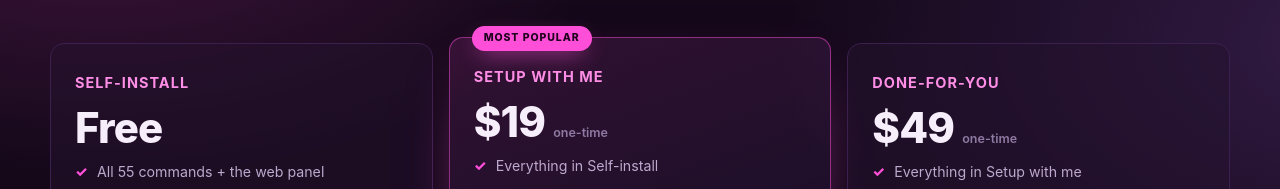
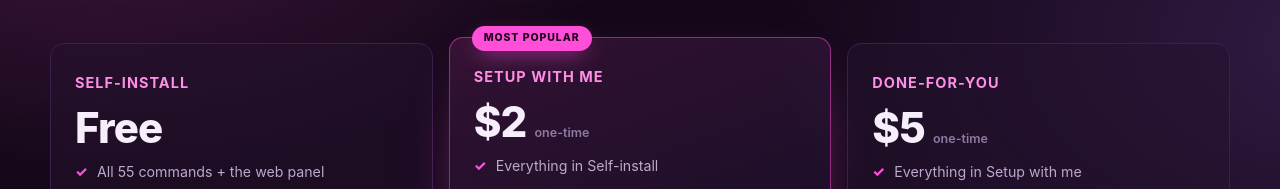
Before and after one commit to sherowhayden-maker/sherowhayden-maker.github.io, a plain HTML site: page index.html in a window 1280 px wide. Shown: the part 7237-7426 px from the top of the page. Drawn offline with Linux system fonts and the light colour scheme.

Commit message:
pricing: cut setup to \ and done-for-you to \ to match the 1-2 dollar realm bot market

```diff
--- a/index.html
+++ b/index.html
@@ -819,7 +819,7 @@ footer { border-top: 1px solid var(--line); padding: 38px 0 54px; margin-top: 30
       <div class="price-card hot">
         <div class="badge">Most popular</div>
         <div class="pname">Setup with me</div>
-        <div class="pprice">$19<span>one-time</span></div>
+        <div class="pprice">$2<span>one-time</span></div>
         <ul>
           <li>Everything in Self-install</li>
           <li>Live install session — running in ~30 min</li>
@@ -830,7 +830,7 @@ footer { border-top: 1px solid var(--line); padding: 38px 0 54px; margin-top: 30
       </div>
       <div class="price-card">
         <div class="pname">Done-for-you</div>
-        <div class="pprice">$49<span>one-time</span></div>
+        <div class="pprice">$5<span>one-time</span></div>
         <ul>
           <li>Everything in Setup with me</li>
           <li>Whitelist, alerts, roles &amp; schedules configured</li>
```
Also changed, not shown: showcase.html (+2 -2 lines).
